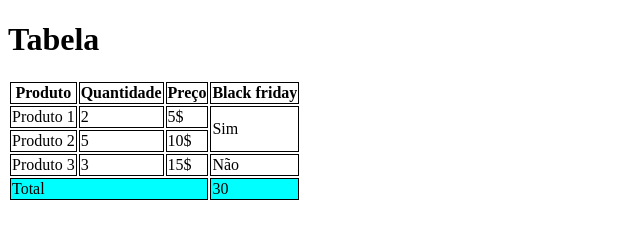
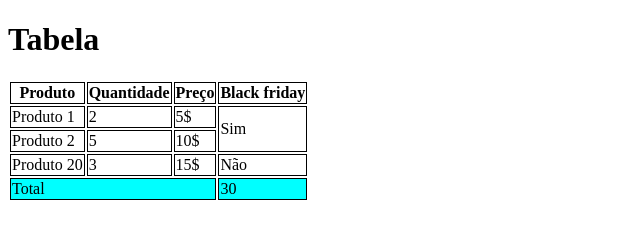
Before and after one commit to guidbarbosa/aula-tabela, a plain HTML site: page index.html in a window 1280 px wide. Shown: the whole page, without its empty margins (0-640 px from the left). Drawn offline with Linux system fonts and the light colour scheme.

Commit message:
alterado de produto 3 para 20

```diff
--- a/index.html
+++ b/index.html
@@ -50,7 +50,7 @@
             </tr>
 
             <tr>
-                <td>Produto 3</td>
+                <td>Produto 20</td>
                 <td>3</td>
                 <td>15$</td>
                 <td>Não</td>
```
